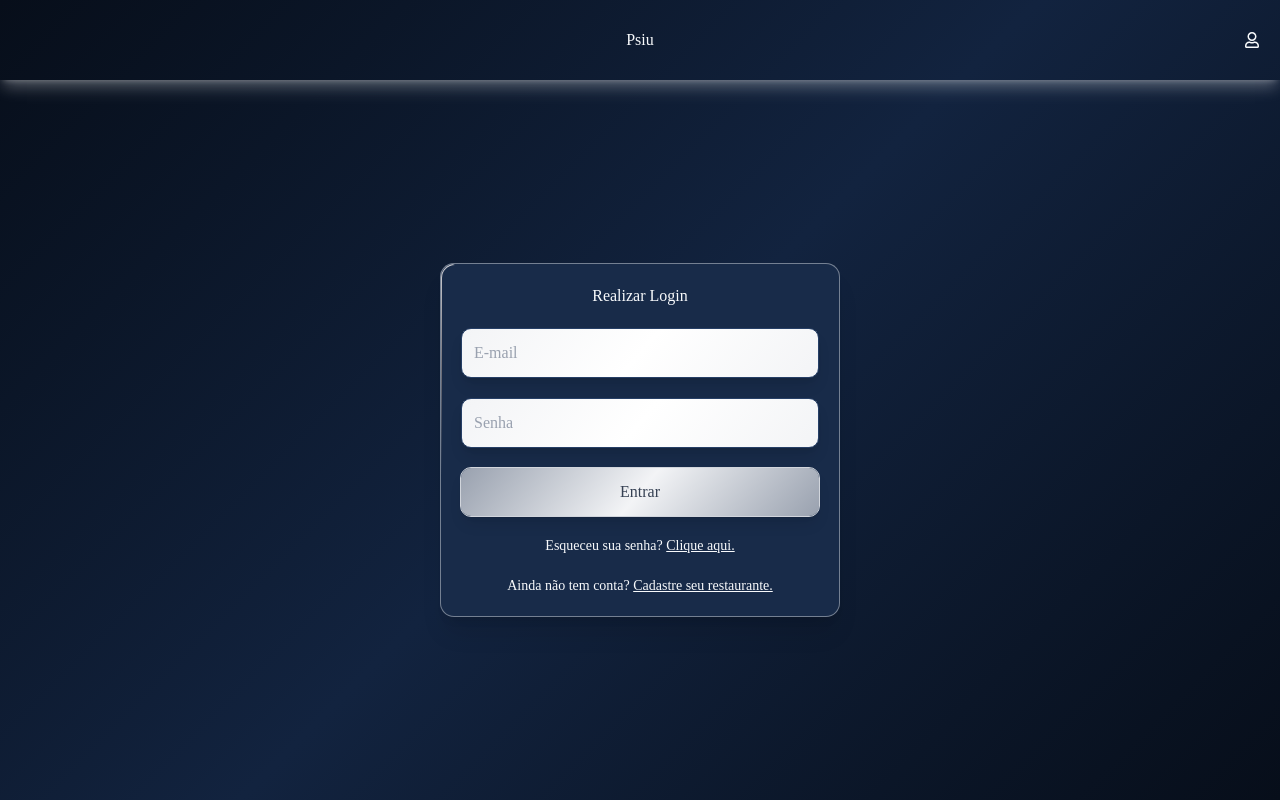
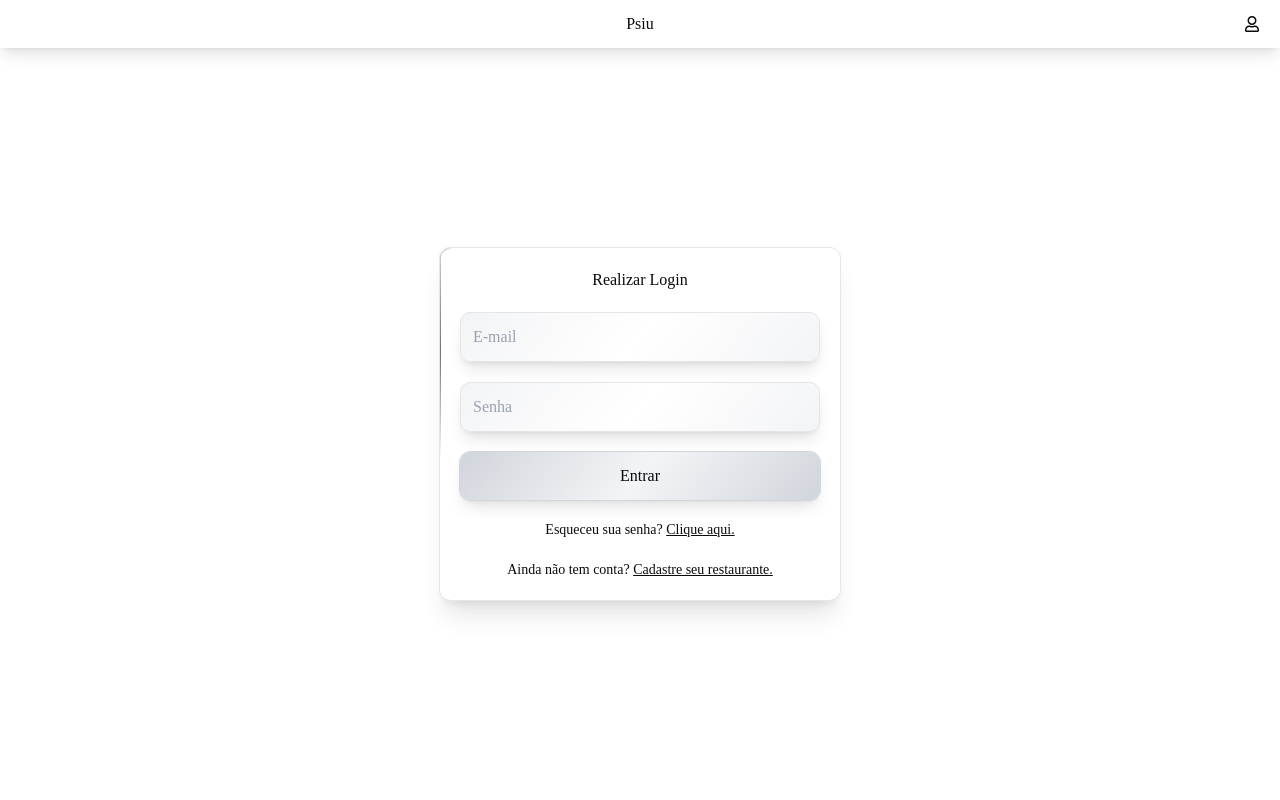
Before and after one commit to jpsalez/garcom-NFC, a Next.js app in the folder front-end/: page /login in a window 1280 px wide. Built offline with nearby package versions, Linux system fonts and the light colour scheme; no server answers.

Commit message:
feat(front): tema branco do Luan (63cbdfc) no app inteiro

```diff
--- a/front-end/app/globals.css
+++ b/front-end/app/globals.css
@@ -62,7 +62,7 @@
 
 :root {
   --background: oklch(1 0 0);
-  --foreground: #F8FAFC;
+  --foreground: oklch(0.145 0 0);
   --card: oklch(1 0 0);
   --card-foreground: oklch(0.145 0 0);
   --popover: oklch(1 0 0);
@@ -76,7 +76,7 @@
   --accent: oklch(0.97 0 0);
   --accent-foreground: oklch(0.205 0 0);
   --destructive: oklch(0.577 0.245 27.325);
-  --border: #263F66;
+  --border: oklch(0.922 0 0);
   --input: oklch(0.922 0 0);
   --ring: oklch(0.708 0 0);
   --chart-1: oklch(0.87 0 0);
@@ -134,25 +134,21 @@
     @apply border-border outline-ring/50;
   }
   body {
-    @apply text-foreground bg-linear-135 from-[#070E1A] via-[#12233F] to-[#070E1A];
+    @apply bg-background text-foreground;
   }
   html {
     @apply font-sans;
   }
 
-  button {
-    @apply w-full cursor-pointer p-3 rounded-sm transition-all duration-300 hover:scale-105 hover:shadow-lg active:scale-105
+  input {
+    @apply w-full bg-linear-130 from-gray-100 via-white to-gray-100 border p-3 rounded-lg shadow-lg placeholder:text-gray-400;
   }
 
-  input {
-    @apply w-full bg-linear-130 from-gray-100 via-white to-gray-100 border p-3 rounded-lg shadow-lg text-gray-800 placeholder:text-gray-400;
-  };
-
+  button {
+    @apply w-full cursor-pointer p-3 rounded-sm transition-all duration-300 hover:scale-105 hover:shadow-lg active:scale-105;
+  }
 }
 
-.input {
-  @apply w-full bg-linear-130 from-gray-100 via-white to-gray-100 border p-3 rounded-lg shadow-lg;
-};
 /* Formulários (login, recuperação de senha). Em @layer components, as utilidades do Tailwind ainda sobrescrevem. */
 @layer components {
   .page-div {
@@ -160,7 +156,7 @@
   }
 
   .form-background {
-    @apply relative p-5 rounded-xl border border-white/40 bg-[#182B49] outline-gray-200 shadow-xl w-full max-w-100;
+    @apply relative p-5 rounded-lg outline outline-gray-200 shadow-xl w-full max-w-100;
   }
 
   .form-style {
@@ -168,7 +164,7 @@
   }
 
   .btn-primary {
-    @apply text-gray-700 bg-linear-130 from-gray-400 via-gray-100 to-gray-400 outline outline-gray-300 rounded-lg shadow-lg;
+    @apply bg-linear-130 from-gray-300 via-gray-100 to-gray-300 outline outline-gray-300 rounded-lg shadow-lg;
   }
 
   /* Mensagens que abrem e fecham com animação: <p className={`error ${texto ? 'visible' : ''}`}> */
--- a/front-end/components/adminComponents/equipePage.tsx
+++ b/front-end/components/adminComponents/equipePage.tsx
@@ -66,7 +66,7 @@ export default function EquipePage() {
                     <option value="">Sem categoria</option>
                     {Object.entries(CATEGORIES).map(([value, name]) => <option key={value} value={value}>{name}</option>)}
                 </select>
-                <button type="submit" disabled={busy}>Adicionar funcionário</button>
+                <button type="submit" disabled={busy} className="btn-primary">Adicionar funcionário</button>
             </form>
             {error && <p role="alert" className="text-sm text-red-600">{error}</p>}
             {loaded && staff.length === 0 && <p className="text-gray-500">Nenhum funcionário cadastrado.</p>}
--- a/front-end/components/adminComponents/mesasPage.tsx
+++ b/front-end/components/adminComponents/mesasPage.tsx
@@ -20,8 +20,8 @@ function TableCard({table, onQr, onRename, onActive, onDelete}: {
                 {mode === 'rename'
                     ? <form onSubmit={(e) => { e.preventDefault(); onRename(label); back() }} className="w-full flex gap-2">
                         <input value={label} onChange={(e) => setLabel(e.target.value)} maxLength={60} required autoFocus aria-label="Novo nome da mesa"/>
-                        <button type="submit" className="w-auto px-3">Salvar</button>
-                        <button type="button" onClick={() => { setLabel(table.label); back() }} className="w-auto px-3">Cancelar</button>
+                        <button type="submit" className="btn-primary w-auto px-3">Salvar</button>
+                        <button type="button" onClick={() => { setLabel(table.label); back() }} className="w-auto px-3 border rounded-lg">Cancelar</button>
                       </form>
                     : <p className="text-xl font-bold">{table.label}</p>}
                 <span className="text-sm">{table.active ? 'Ativa' : 'Inativa'}</span>
@@ -73,7 +73,7 @@ export default function MesasPage() {
 
             <form onSubmit={handleCreate} className="flex gap-3 max-w-md">
                 <input value={label} onChange={(e) => setLabel(e.target.value)} placeholder="Nome da mesa (ex.: Mesa 7)" maxLength={60} required aria-label="Nome da nova mesa"/>
-                <button type="submit" disabled={busy} className="w-auto px-5">Adicionar</button>
+                <button type="submit" disabled={busy} className="btn-primary w-auto px-5">Adicionar</button>
             </form>
             {error && <p role="alert" className="text-sm text-red-600">{error}</p>}
             {loaded && tables.length === 0 && <p className="text-gray-500">Nenhuma mesa cadastrada.</p>}
--- a/front-end/components/header.tsx
+++ b/front-end/components/header.tsx
@@ -13,8 +13,8 @@ export default function Header() {
             w-full
             grid grid-cols-[1fr_auto_1fr]
             items-center
-            h-20 px-5
-            border-b-[0.5] shadow-lg shadow-foreground/30
+            h-12 px-5
+            shadow-lg
         ">
             <div></div>
 
```
